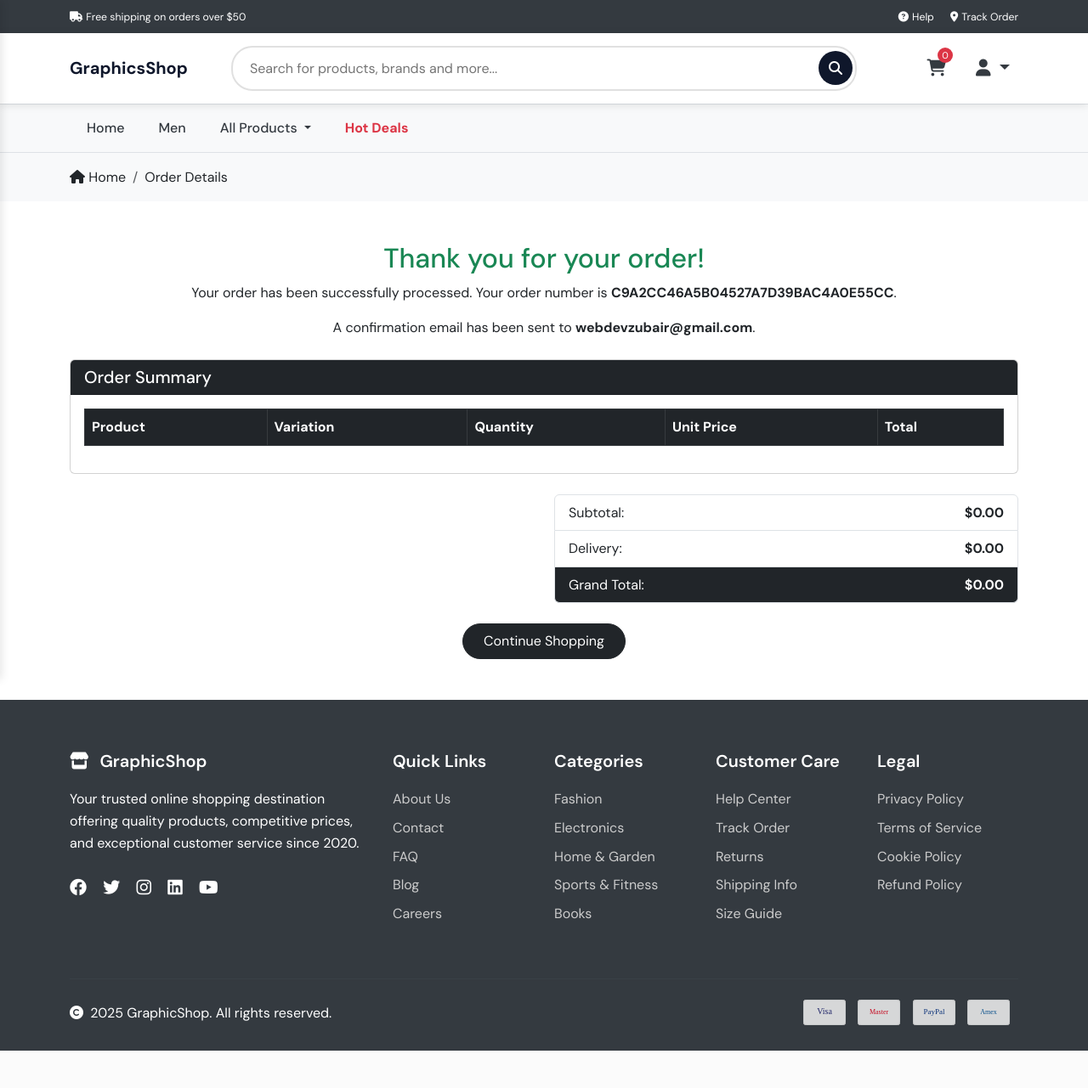
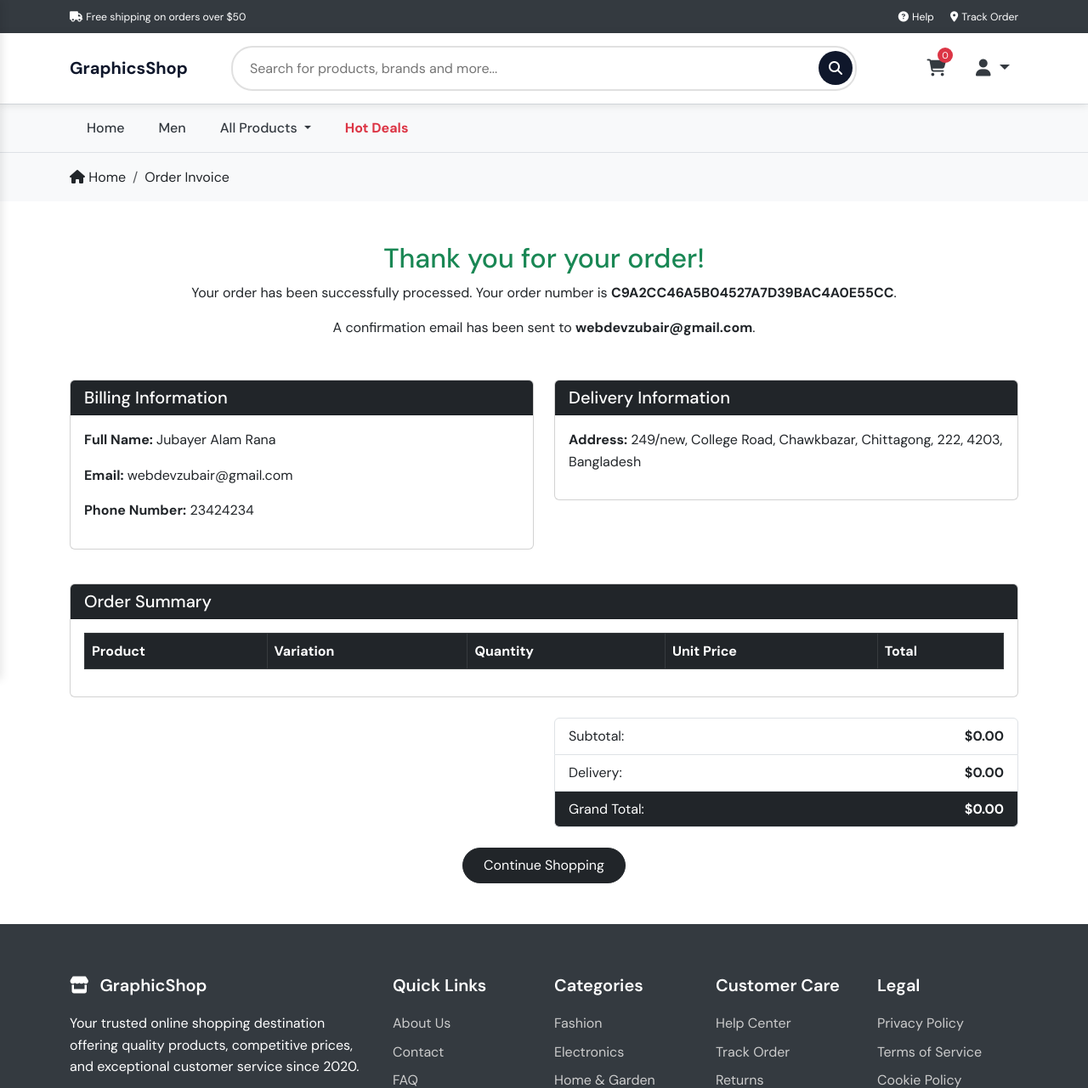
Before and after one commit to Md-Minhazul-Alam/ecommerce, a Django app: a page that uses checkout/templates/checkout/checkout_success.html in a window 1280 px wide. Shown: the top 1281 px of the page at 85% size. Before the commit the page ends 1237 px from the top, so only its background shows below. Run offline with Django 5.2, Linux system fonts and the light colour scheme; data comes from the database, SQL or seed files in the repository; lists and menus that the app fills with data are empty; some libraries are stand-ins or nearby versions.

Commit message:
Enhancement: Add checkout success template

```diff
--- a/checkout/templates/checkout/checkout_success.html
+++ b/checkout/templates/checkout/checkout_success.html
@@ -11,19 +11,50 @@
                         <i class="fas fa-home"></i> Home
                     </a>
                 </li>
-                <li class="breadcrumb-item active text-dark" aria-current="page">Order Details</li>
+                <li class="breadcrumb-item active text-dark" aria-current="page">Order Invoice</li>
             </ol>
         </nav>
     </div>
 </section>
 
 <section class="container py-5">
-    <div class="text-center mb-4">
+    <div class="text-center mb-5">
         <h2 class="text-success">Thank you for your order!</h2>
         <p>Your order has been successfully processed. Your order number is <strong>{{ order.order_number }}</strong>.</p>
         <p>A confirmation email has been sent to <strong>{{ order.email }}</strong>.</p>
     </div>
 
+    <!-- Billing & Delivery Information -->
+    <div class="row mb-4">
+        <div class="col-md-6">
+            <div class="card mb-3">
+                <div class="card-header bg-dark text-white">
+                    <h5 class="mb-0">Billing Information</h5>
+                </div>
+                <div class="card-body">
+                    <p><strong>Full Name:</strong> {{ order.full_name }}</p>
+                    <p><strong>Email:</strong> {{ order.email }}</p>
+                    <p><strong>Phone Number:</strong> {{ order.phone_number }}</p>
+                </div>
+            </div>
+        </div>
+        <div class="col-md-6">
+            <div class="card mb-3">
+                <div class="card-header bg-dark text-white">
+                    <h5 class="mb-0">Delivery Information</h5>
+                </div>
+                <div class="card-body">
+                    <p><strong>Address:</strong>
+                        {{ order.street_address1 }}{% if order.street_address2 %}, {{ order.street_address2 }}{% endif %},
+                        {{ order.town_or_city }}{% if order.county %}, {{ order.county }}{% endif %},
+                        {{ order.postcode }}, {{ order.country }}
+                    </p>
+                </div>
+            </div>
+        </div>
+    </div>
+
+    <!-- Order Summary -->
     <div class="card mb-4">
         <div class="card-header bg-dark text-white">
             <h5 class="mb-0">Order Summary</h5>
@@ -60,7 +91,8 @@
         </div>
     </div>
 
-    <div class="row justify-content-end">
+    <!-- Totals -->
+    <div class="row justify-content-end mb-4">
         <div class="col-md-6">
             <ul class="list-group">
                 <li class="list-group-item d-flex justify-content-between">
```
